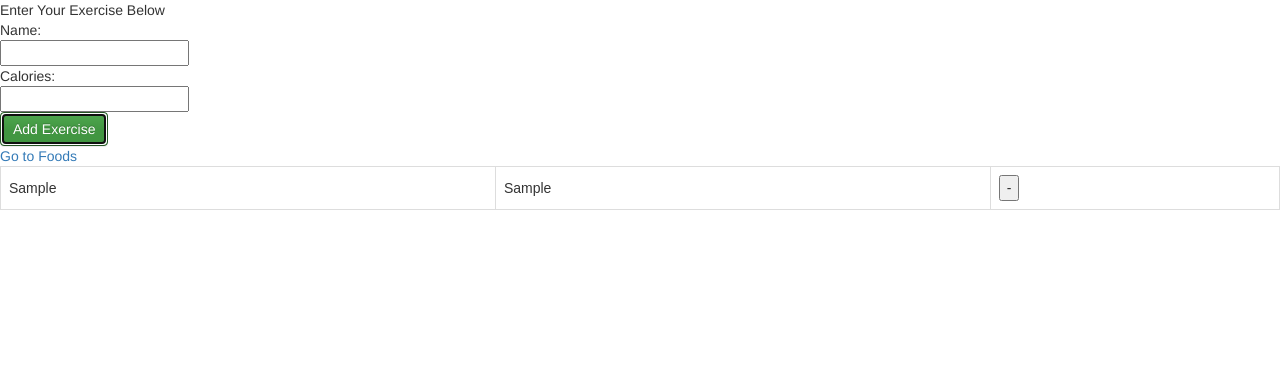
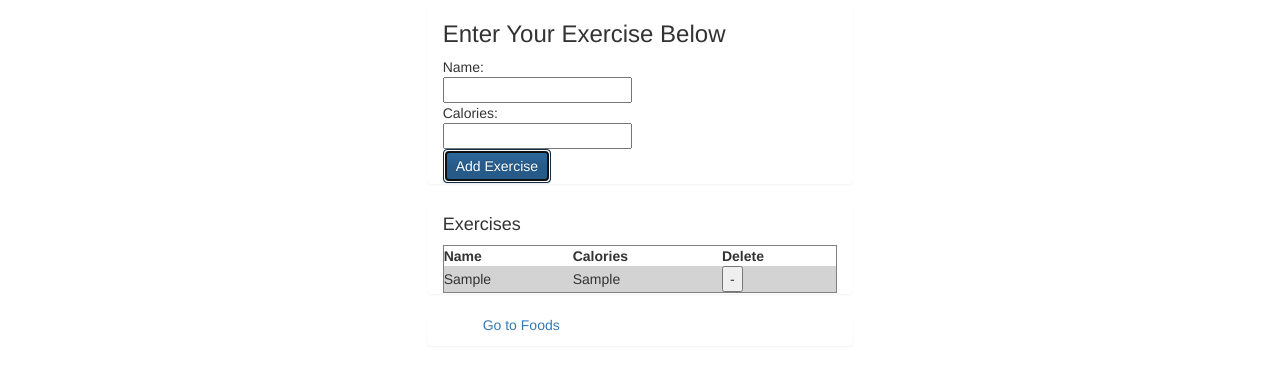
Before and after one commit to bfpepper/quantify-me, a website built with webpack: page exercises.html in a window 1280 px wide. Both pictures are taken after typing "Sample", "Sample" into the empty fields and a click on the button "Add Exercise". Built offline with nearby package versions, Linux system fonts and the light colour scheme.

Commit message:
Add initial styling to Exercise

```diff
--- a/exercises.html
+++ b/exercises.html
@@ -5,44 +5,38 @@
   <title>Quantified Self - Manage Exercises</title>
   <link rel="stylesheet" href="https://maxcdn.bootstrapcdn.com/bootstrap/3.3.7/css/bootstrap.min.css" integrity="sha384-BVYiiSIFeK1dGmJRAkycuHAHRg32OmUcww7on3RYdg4Va+PmSTsz/K68vbdEjh4u" crossorigin="anonymous">
   <link rel="stylesheet" href="https://maxcdn.bootstrapcdn.com/bootstrap/3.3.7/css/bootstrap-theme.min.css" integrity="sha384-rHyoN1iRsVXV4nD0JutlnGaslCJuC7uwjduW9SVrLvRYooPp2bWYgmgJQIXwl/Sp" crossorigin="anonymous">
+  <script src="https://code.jquery.com/jquery-2.2.4.min.js" />
   <script src="https://maxcdn.bootstrapcdn.com/bootstrap/3.3.7/js/bootstrap.min.js" integrity="sha384-Tc5IQib027qvyjSMfHjOMaLkfuWVxZxUPnCJA7l2mCWNIpG9mGCD8wGNIcPD7Txa" crossorigin="anonymous"></script>
 </head>
 <body>
 <style>
-table {
-  font-family: arial, sans-serif;
-  border-collapse: collapse;
-  width: 100%;
-}
-td, th {
-  border: 1px solid #dddddd;
-  text-align: left;
-  padding: 8px;
-}
-
-tr:nth-child(even) {
-  background-color: #dddddd;
-}
 </style>
 
-Enter Your Exercise Below
-<form class="create-exercise-form">
+<div class="container panel col-md-4 col-md-offset-4">
+  <h3>Enter Your Exercise Below</h3>
+  <form class="create-exercise-form form-inline">
     Name:<br>
     <input class='create-exercise-name' type="text" name="name"><br>
     Calories:<br>
     <input class='create-exercise-calorie-count' type="text" name="calories"></br>
-  <button class="btn btn-success create-exercise-button" type="button">Add Exercise</button>
+    <button class="btn btn-primary create-exercise-button" type="button">Add Exercise</button>
   </form>
+</div>
 
-<table class='exercise-table'>
-  <th>Exercises</th>
+<div class="container panel col-md-4 col-md-offset-4">
+  <row class="table-header"><h4>Exercises</h4></row>
+  <table class="exercise-table table-hover table col-md-4">
     <tr>
       <th>Name</th>
       <th>Calories</th>
       <th>Delete</th>
     </tr>
+  </table>
+</div>
+<div class="container panel col-md-4 col-md-offset-4">
+  <ul><a href="foods.html">Go to Foods</a></ul>
+</div>
 
   <script src="main.bundle.js"></script>
-  <a href="foods.html">Go to Foods</a>
 </body>
 </html>
--- /dev/null
+++ b/lib/stylesheets/main.css
@@ -0,0 +1,8 @@
+tr:nth-child(even) {
+  background-color: lightgrey;
+}
+
+table {
+  border: 1px solid grey;
+  border-radius: 20px;
+}
```
Also changed, not shown: lib/exercises.js. Lines whose indentation alone changed are shown as unchanged.
